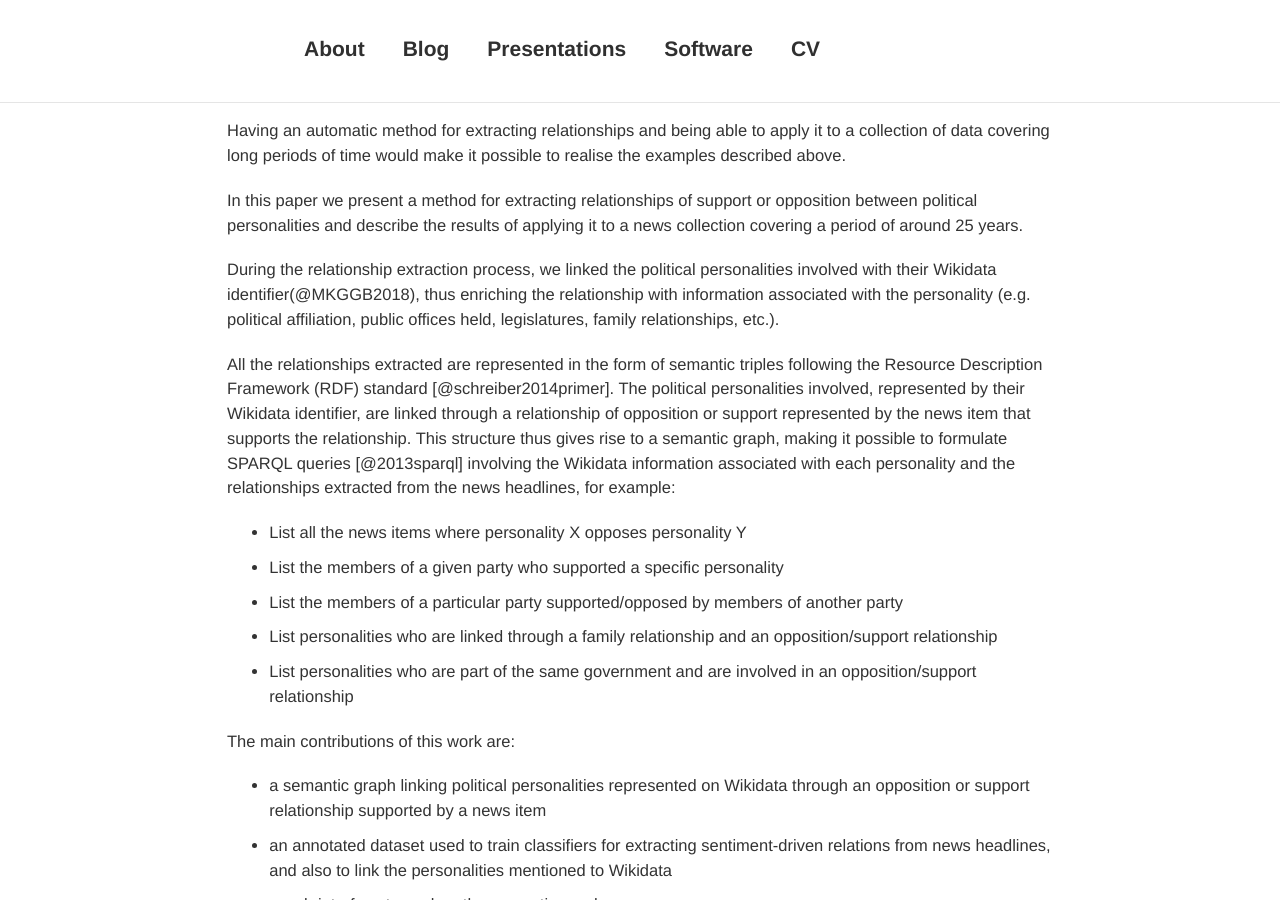
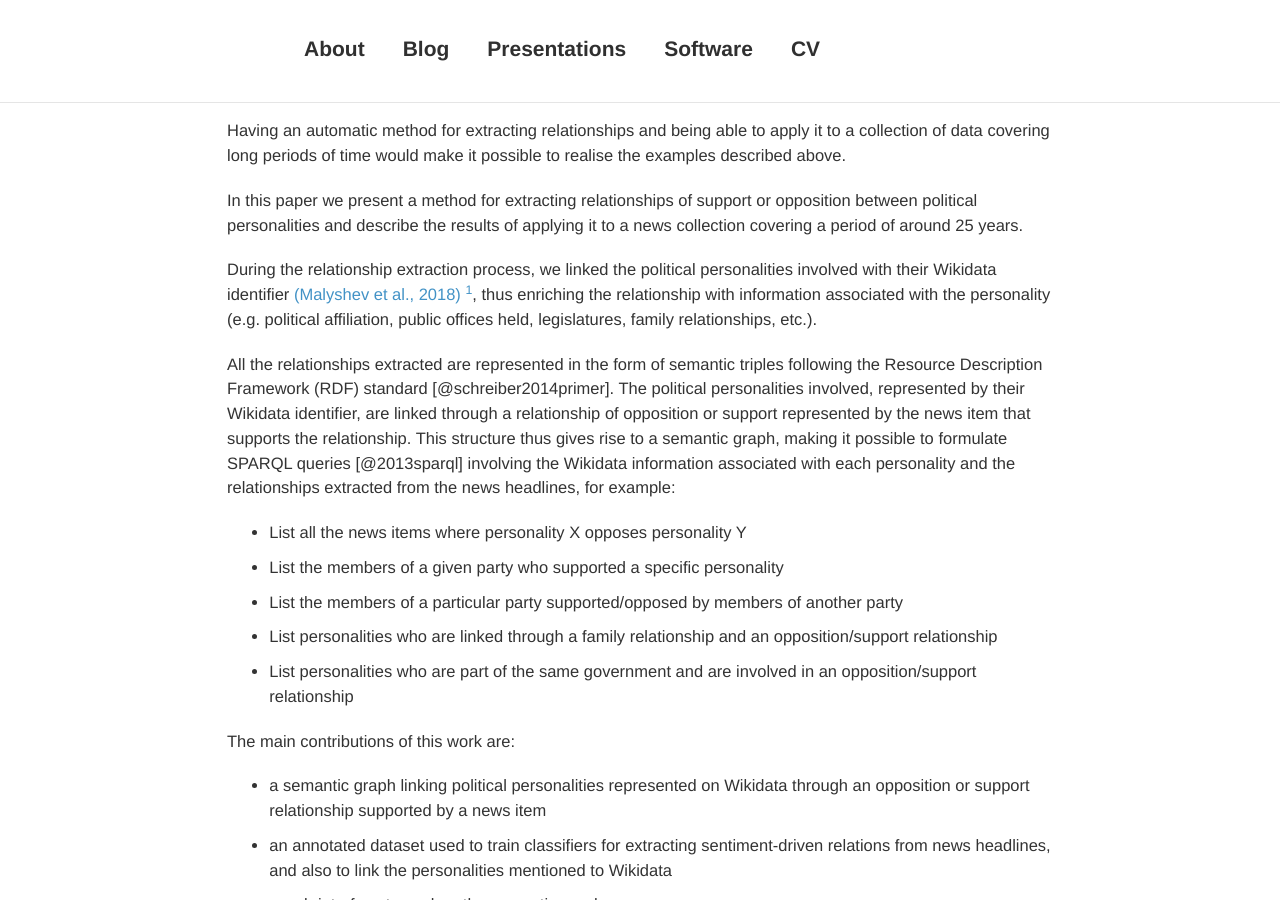
Before and after one commit to davidsbatista/davidsbatista.net, a Jekyll site: the page built from _posts/2023-09-14-Politiquices.md, in a window 1280 px wide and 900 px high, scrolled down 1273 px. Built offline with Jekyll 4.4.1, drawn with Linux system fonts in a browser that asks for light colours; nearby versions of some CDN libraries; comment, search, counter and statistics services are not loaded; some of the changed lines change nothing that is shown; some of the changed text lies outside the part shown.

Commit message:
wip: references with backlinks

```diff
--- a/_posts/2023-09-14-Politiquices.md
+++ b/_posts/2023-09-14-Politiquices.md
@@ -47,7 +47,7 @@
 
 In this paper we present a method for extracting relationships of support or opposition between political personalities and describe the results of applying it to a news collection covering a period of around 25 years.
 
-During the relationship extraction process, we linked the political personalities involved with their Wikidata identifier(@MKGGB2018), thus enriching the relationship with information associated with the personality (e.g. political affiliation, public offices held, legislatures, family relationships, etc.).
+During the relationship extraction process, we linked the political personalities involved with their Wikidata identifier [(Malyshev et al., 2018) ](https://iccl.inf.tu-dresden.de/w/images/5/5a/Malyshev-et-al-Wikidata-SPARQL-ISWC-2018.pdf){:target="_blank"}[^1], thus enriching the relationship with information associated with the personality (e.g. political affiliation, public offices held, legislatures, family relationships, etc.).
 
 All the relationships extracted are represented in the form of semantic triples following the Resource Description Framework (RDF) standard [@schreiber2014primer]. The political personalities involved, represented by their Wikidata identifier, are linked through a relationship of opposition or support represented by the news item that supports the relationship. This structure thus gives rise to a semantic graph, making it possible to formulate SPARQL queries [@2013sparql] involving the Wikidata information associated with each personality and the relationships extracted from the news headlines, for example:
 
@@ -103,7 +103,7 @@
 
 ## __Extracting Targeted Sentiment from News Text__
 
-Several authors have explored methods for extracting sentiment involving political actors. It should be noted that many of the works transform the task of detecting sentiment into a task of detecting a relationship between mentioned entities [Bassignana & Plank, 2022 ](https://aclanthology.org/2022.acl-srw.7){:target="_blank"}[^1].
+Several authors have explored methods for extracting sentiment involving political actors. It should be noted that many of the works transform the task of detecting sentiment into a task of detecting a relationship between mentioned entities [(Bassignana & Plank, 2022) ](https://aclanthology.org/2022.acl-srw.7){:target="_blank"}[^2].
 
 Some explore these relationships in an international political context, i.e.: the actors are nations mentioned in political news text, and some of these relationships implicitly have a positive or negative sentiment. [@oconnor-etal-2013-learning] propose an unsupervised model based on *topic models* and linguistic patterns to identify relationships, in an open-ended way, describing conflicts between nations referenced in English news articles. [@han-etal-2019-permanent] also propose an unsupervised model to generate relationship descriptors for pairs of nations mentioned in English news articles. The proposed model extends the work of [@iyyer-etal-2016-feuding] by integrating linguistic information (i.e.: verbal predicates and common and proper nouns) in order to identify the context of the relations.
 
@@ -539,7 +539,14 @@
 
 # __References__ {#references}
 
-[^1]: **What Do You Mean by Relation Extraction? A Survey on Datasets and Study on Scientific Relation Classification**
+
+[^1]: **Getting the Most out of Wikidata: Semantic Technology Usage in Wikipedia’s Knowledge Graph**
+	   - *Authors*: Stanislav Malyshev, Markus Krötzsch, Larry González, Julius Gonsior, Adrian Bielefeldt
+	   - *Conference*: Proceedings of the 17th International Semantic Web Conference (ISWC'18)
+	   - *Year*: 2018
+	   - *DOI*: [N/A](https://iccl.inf.tu-dresden.de/w/images/5/5a/Malyshev-et-al-Wikidata-SPARQL-ISWC-2018.pdf)
+
+[^2]: **What Do You Mean by Relation Extraction? A Survey on Datasets and Study on Scientific Relation Classification**
        - *Authors*: Elisa Bassignana, Barbara Plank
        - *Conference*: Proceedings of the 60th Annual Meeting of the Association for Computational Linguistics: Student Research Workshop
        - *Year*: 2022
@@ -556,13 +563,6 @@
    - *Year*: 2016
    - *DOI*: [10.18653/v1/N16-1180](https://aclanthology.org/N16-1180)
    - *Pages*: 1534-1544
-
-2. **What Do You Mean by Relation Extraction? A Survey on Datasets and Study on Scientific Relation Classification**
-   - *Authors*: Elisa Bassignana, Barbara Plank
-   - *Conference*: Proceedings of the 60th Annual Meeting of the Association for Computational Linguistics: Student Research Workshop
-   - *Year*: 2022
-   - *DOI*: [10.18653/v1/2022.acl-srw.7](https://aclanthology.org/2022.acl-srw.7)
-   - *Pages*: 67-83
 
 3. **Tracking politics with POWER**
    - *Authors*: Silvio Moreira, David S. Batista, Paula Carvalho, Francisco M. Couto, Mario J. Silva
```
